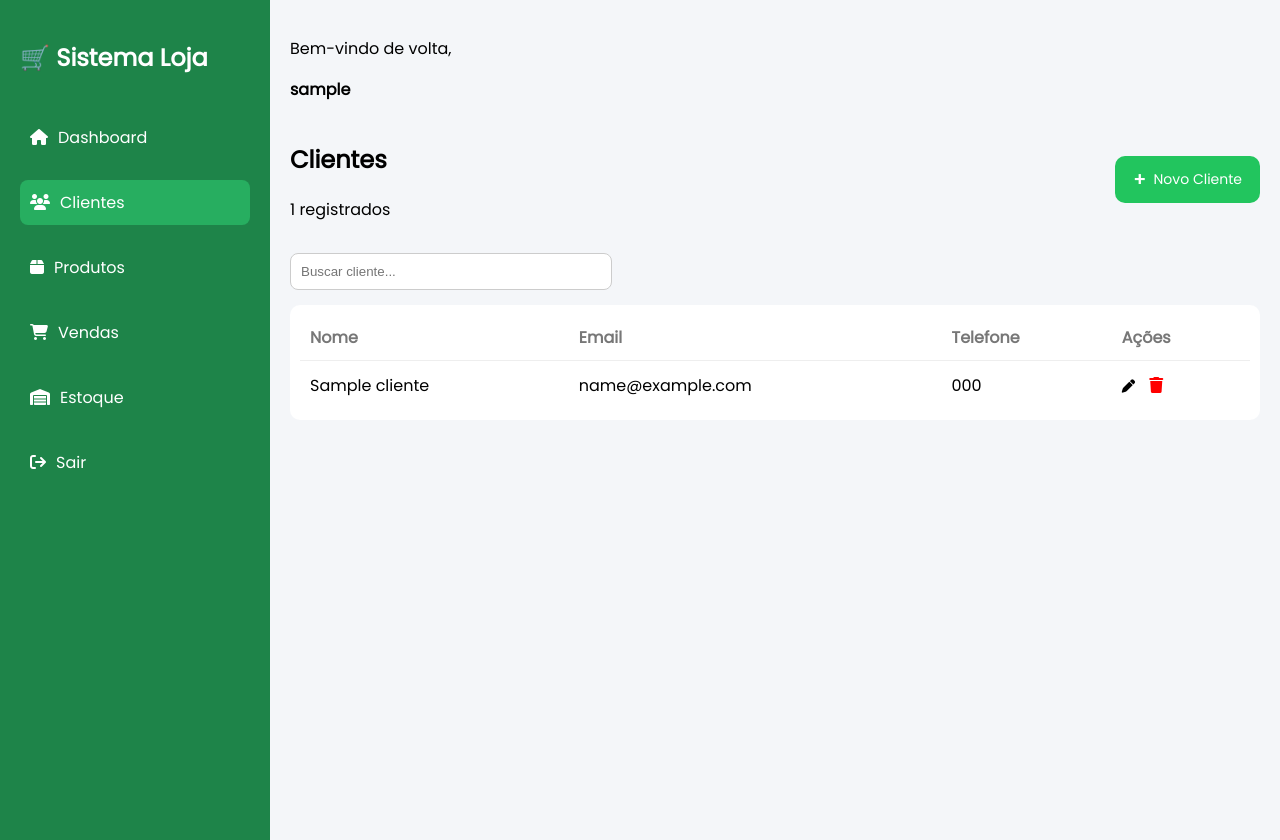
After one commit to viniciuzff/SistemaGestaoLoja, a Flask app: page /clientes in a window 1280 px wide. The commit adds this page. Run offline with Flask 3, Linux system fonts and the light colour scheme; the visitor is signed in with stand-in values (Sample User, id 1); tables that the repository leaves empty hold one stand-in row (values such as "Sample post").

Commit message:
Tela Dash e Produtos criadas com a funcionalidade de cadastrar cliente

```diff
--- a/app.py
+++ b/app.py
@@ -14,12 +14,23 @@ def criar_banco():
     conn = sqlite3.connect('banco.db')
     cursor = conn.cursor()
 
+    # tabela vendedores
     cursor.execute("""
     CREATE TABLE IF NOT EXISTS vendedores (
         id INTEGER PRIMARY KEY AUTOINCREMENT,
         nome TEXT NOT NULL,
         email TEXT UNIQUE NOT NULL,
         senha TEXT NOT NULL
+    )
+    """)
+
+    # tabela clientes
+    cursor.execute("""
+    CREATE TABLE IF NOT EXISTS clientes (
+        id INTEGER PRIMARY KEY AUTOINCREMENT,
+        nome TEXT NOT NULL,
+        email TEXT,
+        telefone TEXT
     )
     """)
 
@@ -78,14 +89,87 @@ def dashboard():
     if 'usuario' not in session:
         return redirect('/login')
 
-    return f"Bem-vindo, {session['usuario']}! <br><a href='/logout'>Sair</a>"
-
+    return render_template('dashboard.html')
 # ---------------- LOGOUT ----------------
 @app.route('/logout')
 def logout():
     session.pop('usuario', None)
     return redirect('/login')
 
+@app.route('/clientes')
+def clientes():
+    if 'usuario' not in session:
+        return redirect('/login')
+
+    conn = get_db()
+    cursor = conn.cursor()
+    cursor.execute("SELECT * FROM clientes")
+    clientes = cursor.fetchall()
+    conn.close()
+
+    return render_template('clientes.html', clientes=clientes)
+
+
+
+@app.route('/novo_cliente', methods=['GET', 'POST'])
+def novo_cliente():
+    if request.method == 'POST':
+        nome = request.form['nome']
+        email = request.form['email']
+        telefone = request.form['telefone']
+
+        conn = get_db()
+        cursor = conn.cursor()
+        cursor.execute("INSERT INTO clientes (nome, email, telefone) VALUES (?, ?, ?)",
+                       (nome, email, telefone))
+        conn.commit()
+        conn.close()
+
+        return redirect('/clientes')
+
+    return render_template('novo_cliente.html')
+
+@app.route('/editar_cliente', methods=['POST'])
+def editar_cliente():
+    id = request.form['id']
+    nome = request.form['nome']
+    email = request.form['email']
+    telefone = request.form['telefone']
+
+    conn = get_db()
+    cursor = conn.cursor()
+
+    cursor.execute("""
+        UPDATE clientes
+        SET nome=?, email=?, telefone=?
+        WHERE id=?
+    """, (nome, email, telefone, id))
+
+    conn.commit()
+    conn.close()
+
+    return redirect('/clientes')
+
+@app.route('/deletar_cliente/<int:id>')
+def deletar_cliente(id):
+    conn = get_db()
+    cursor = conn.cursor()
+
+    cursor.execute("DELETE FROM clientes WHERE id = ?", (id,))
+
+    conn.commit()
+    conn.close()
+
+    return redirect('/clientes')
+
 # ---------------- START ----------------
 if __name__ == '__main__':
     app.run(debug=True)
+
+conn = get_db()
+cursor = conn.cursor()
+
+cursor.execute("SELECT name FROM sqlite_master WHERE type='table';")
+print(cursor.fetchall())
+
+conn.close()
--- /dev/null
+++ b/static/css/dashboard.css
@@ -0,0 +1,260 @@
+body {
+    margin: 0;
+    font-family: 'Poppins', sans-serif;
+    background: #f4f6f9;
+}
+
+/* LAYOUT */
+.container {
+    display: flex;
+}
+
+/* SIDEBAR */
+.sidebar {
+    width: 230px;
+    height: 100vh;
+    background: #1e8449;
+    color: white;
+    padding: 20px;
+    display: flex;
+    flex-direction: column;
+}
+
+.sidebar h2 {
+    margin-bottom: 30px;
+}
+
+.sidebar a {
+    color: white;
+    text-decoration: none;
+    margin: 10px 0;
+    padding: 10px;
+    border-radius: 8px;
+    display: flex;
+    align-items: center;
+    gap: 10px;
+}
+
+.sidebar a:hover,
+.sidebar .active {
+    background: #27ae60;
+}
+
+.logout {
+    margin-top: auto;
+}
+
+/* MAIN */
+.main {
+    flex: 1;
+    padding: 20px;
+}
+
+/* TOPBAR */
+.topbar {
+    display: flex;
+    justify-content: space-between;
+    align-items: center;
+    margin-bottom: 20px;
+}
+
+.top-right {
+    display: flex;
+    align-items: center;
+    gap: 10px;
+}
+
+.top-right input {
+    padding: 8px;
+    border-radius: 8px;
+    border: 1px solid #ccc;
+}
+
+
+/* CARDS */
+.cards {
+    display: flex;
+    gap: 15px;
+    margin-bottom: 20px;
+}
+
+.card {
+    flex: 1;
+    background: white;
+    padding: 20px;
+    border-radius: 10px;
+    box-shadow: 0 5px 10px rgba(0,0,0,0.05);
+}
+
+.green {
+    color: green;
+}
+
+.red {
+    color: red;
+}
+
+/* BOX */
+.box {
+    background: white;
+    padding: 20px;
+    border-radius: 10px;
+}
+
+/* FAKE CHART */
+.chart {
+    height: 200px;
+    background: linear-gradient(to top, #2ecc71, transparent);
+    border-radius: 10px;
+}
+
+.page-header {
+    display: flex;
+    justify-content: space-between;
+    align-items: center;
+    margin-bottom: 15px;
+}
+
+.btn {
+    background: #22c55e; /* verde */
+    color: white;
+    border: none;
+    padding: 10px 18px;
+    border-radius: 10px;
+    font-size: 14px;
+    display: flex;
+    align-items: center;
+    gap: 8px;
+    cursor: pointer;
+    font-weight: 500;
+    transition: 0.2s ease;
+    font-family: 'Poppins', sans-serif;
+}
+
+.btn .icon {
+  font-size: 18px;
+  font-weight: bold;
+}
+
+.btn:hover {
+  background: #16a34a;
+  transform: translateY(-1px);
+}
+
+.search {
+    width: 300px;
+    padding: 10px;
+    border-radius: 8px;
+    border: 1px solid #ccc;
+    margin-bottom: 15px;
+}
+
+.table-box {
+    background: white;
+    border-radius: 10px;
+    padding: 10px;
+}
+
+table {
+    width: 100%;
+    border-collapse: collapse;
+}
+
+th {
+    text-align: left;
+    color: #777;
+    padding: 10px;
+}
+
+td {
+    padding: 12px 10px;
+    border-top: 1px solid #eee;
+}
+
+/* EDITAR */
+.actions i {
+    margin-right: 10px;
+    cursor: pointer;
+
+}
+
+.actions i:hover {
+    color: #6fb38b;
+}
+
+.actions button {
+  background: transparent; /* tira o fundo */
+  border: none;            /* tira a borda */
+  padding: 0;              /* remove espaçamento */
+  cursor: pointer;
+}
+
+.actions .fa-trash {
+  color: red;
+}
+/* MODAL */
+.modal {
+  display: none;
+  position: fixed;
+  z-index: 999;
+  left: 0;
+  top: 0;
+  width: 100%;
+  height: 100%;
+  background: rgba(0,0,0,0.5);
+}
+
+/* CAIXA DO MODAL */
+.modal-content {
+  background: white;
+  padding: 25px;
+  margin: 8% auto;
+  width: 400px;
+  border-radius: 12px;
+  box-shadow: 0 10px 25px rgba(0,0,0,0.2);
+  animation: fadeIn 0.3s ease;
+}
+
+/* ANIMAÇÃO */
+@keyframes fadeIn {
+  from {
+    opacity: 0;
+    transform: translateY(-20px);
+  }
+  to {
+    opacity: 1;
+    transform: translateY(0);
+  }
+}
+
+/* BOTÃO FECHAR */
+.close {
+  float: right;
+  font-size: 22px;
+  cursor: pointer;
+}
+
+/* INPUTS DO MODAL */
+.modal-content input {
+  width: 100%;
+  padding: 10px;
+  margin: 8px 0;
+  border-radius: 8px;
+  border: 1px solid #ccc;
+}
+
+/* BOTÃO SALVAR */
+.modal-content button {
+  width: 100%;
+  padding: 10px;
+  background: #2ecc71;
+  color: white;
+  border: none;
+  border-radius: 8px;
+  margin-top: 10px;
+  cursor: pointer;
+}
+
+.modal-content button:hover {
+  background: #27ae60;
+}
--- a/static/css/style.css
+++ b/static/css/style.css
@@ -1,6 +1,6 @@
 body {
     margin: 0;
-    font-family: Arial, sans-serif;
+    font-family: 'Poppins', sans-serif;
     height: 100vh;
     background: linear-gradient(135deg, #2ecc71, #27ae60);
     display: flex;
--- a/templates/cadastro.html
+++ b/templates/cadastro.html
@@ -4,6 +4,7 @@
 <meta charset="UTF-8">
 <title>Cadastro</title>
 <link rel="stylesheet" href="{{ url_for('static', filename='css/style.css') }}">
+<link href="https://fonts.googleapis.com/css2?family=Poppins&display=swap" rel="stylesheet">
 </head>
 <body>
 
--- /dev/null
+++ b/templates/clientes.html
@@ -0,0 +1,153 @@
+<!DOCTYPE html>
+<html lang="pt-br">
+<head>
+<meta charset="UTF-8">
+<title>Clientes</title>
+
+<link rel="stylesheet" href="{{ url_for('static', filename='css/dashboard.css') }}">
+<link href="https://cdnjs.cloudflare.com/ajax/libs/font-awesome/6.5.0/css/all.min.css" rel="stylesheet">
+<link href="https://fonts.googleapis.com/css2?family=Poppins&display=swap" rel="stylesheet">
+
+</head>
+<body>
+
+<div class="container">
+
+    <!-- SIDEBAR -->
+    <aside class="sidebar">
+        <h2>🛒 Sistema Loja</h2>
+
+        <a href="/dashboard"><i class="fa fa-home"></i> Dashboard</a>
+        <a href="/clientes" class="active"><i class="fa fa-users"></i> Clientes</a>
+        <a href="#"><i class="fa fa-box"></i> Produtos</a>
+        <a href="#"><i class="fa fa-shopping-cart"></i> Vendas</a>
+        <a href="#"><i class="fa fa-warehouse"></i> Estoque</a>
+
+        <a href="/logout" class="logout"><i class="fa fa-sign-out"></i> Sair</a>
+    </aside>
+
+    <!-- MAIN -->
+    <main class="main">
+
+        <!-- TOPBAR -->
+        <div class="topbar">
+            <div>
+                <p>Bem-vindo de volta,</p>
+                <strong>{{ session['usuario'] }}</strong>
+            </div>
+
+
+        </div>
+
+        <!-- HEADER -->
+        <div class="page-header">
+            <div>
+                <h2>Clientes</h2>
+                <p>{{ clientes|length }} registrados</p>
+            </div>
+
+          <button class="btn" onclick="abrirModal()">
+                <span class="icon">+</span>
+                Novo Cliente
+            </button>
+        </div>
+
+        <!-- BUSCA -->
+        <input class="search" type="text" placeholder="Buscar cliente...">
+
+        <!-- TABELA -->
+        <div class="table-box">
+            <table>
+                <thead>
+                    <tr>
+                        <th>Nome</th>
+                        <th>Email</th>
+                        <th>Telefone</th>
+                        <th>Ações</th>
+                    </tr>
+                </thead>
+
+                <tbody>
+                    {% for c in clientes %}
+                    <tr>
+                        <td>{{ c[1] }}</td>
+                        <td>{{ c[2] }}</td>
+                        <td>{{ c[3] }}</td>
+                        <td class="actions">
+                        <button onclick="editarCliente('{{ c[0] }}','{{ c[1] }}','{{ c[2] }}','{{ c[3] }}')">
+                            <i class="fa fa-pen"></i>
+                        </button>
+                            <a href="/deletar_cliente/{{ c[0] }}" onclick="return confirmarExclusao()">
+                                <i class="fa fa-trash"></i>
+                            </a>
+                        </td>
+                    </tr>
+                    {% endfor %}
+                </tbody>
+
+            </table>
+        </div>
+
+    </main>
+
+</div>
+
+<div id="modalCliente" class="modal">
+  <div class="modal-content">
+    <span class="close" onclick="fecharModal()">&times;</span>
+
+    <h2 id="tituloModal">Novo Cliente</h2>
+
+    <form id="formCliente" method="POST" action="/novo_cliente">
+      <input type="hidden" name="id" id="cliente_id">
+
+      <input type="text" name="nome" id="nome" placeholder="Nome" required>
+      <input type="email" name="email" id="email" placeholder="Email">
+      <input type="text" name="telefone" id="telefone" placeholder="Telefone">
+
+      <button type="submit">Salvar</button>
+    </form>
+  </div>
+</div>
+
+<script>
+function abrirModal() {
+    document.getElementById("modalCliente").style.display = "block";
+
+    document.getElementById("formCliente").action = "/novo_cliente";
+    document.getElementById("tituloModal").innerText = "Novo Cliente";
+
+    limparCampos();
+}
+
+function fecharModal() {
+    document.getElementById("modalCliente").style.display = "none";
+}
+
+function limparCampos() {
+    document.getElementById("cliente_id").value = "";
+    document.getElementById("nome").value = "";
+    document.getElementById("email").value = "";
+    document.getElementById("telefone").value = "";
+}
+
+function editarCliente(id, nome, email, telefone) {
+    abrirModal();
+
+    document.getElementById("tituloModal").innerText = "Editar Cliente";
+    document.getElementById("formCliente").action = "/editar_cliente";
+
+    document.getElementById("cliente_id").value = id;
+    document.getElementById("nome").value = nome;
+    document.getElementById("email").value = email;
+    document.getElementById("telefone").value = telefone;
+}
+</script>
+
+<script>
+function confirmarExclusao() {
+    return confirm("Tem certeza que deseja excluir este cliente?");
+}
+</script>
+</body>
+</html>
--- a/templates/login.html
+++ b/templates/login.html
@@ -5,6 +5,7 @@
 <title>Login</title>
 
 <link rel="stylesheet" href="{{ url_for('static', filename='css/style.css') }}">
+<link href="https://fonts.googleapis.com/css2?family=Poppins&display=swap" rel="stylesheet">
 </head>
 <body>
 
```
Also changed, not shown: templates/dashboard.html (added, +82 -0 lines), templates/editar_cliente.html (added, +9 -0 lines).
